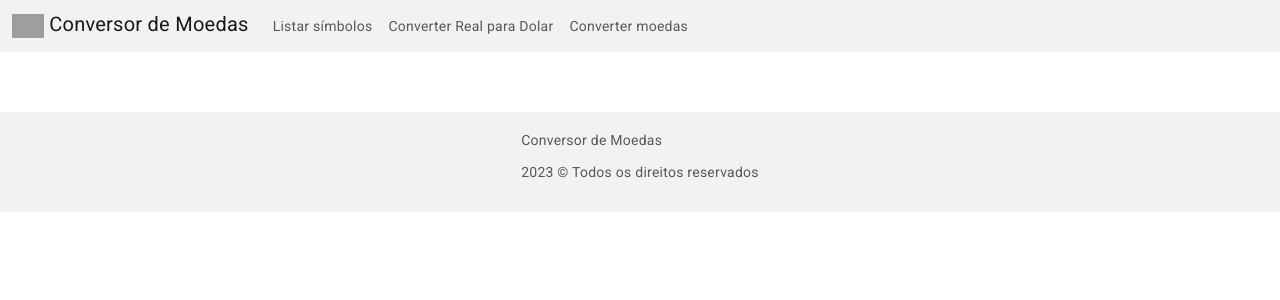
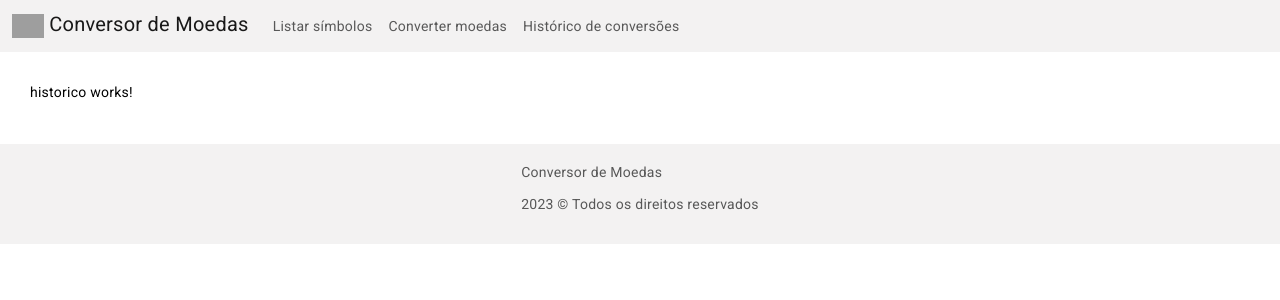
Before and after one commit to JoneilsonLima/conversor-de-moedas-Angular, an Angular app: page /historico in a window 1280 px wide. Before the commit this address led to /. Shown: the top 300 px of the page. Built offline with nearby package versions, Linux system fonts and the light colour scheme; grey boxes are pictures that could not be loaded.

Commit message:
feat: component historico adicionado

```diff
--- a/src/app/app-routing.module.ts
+++ b/src/app/app-routing.module.ts
@@ -1,3 +1,4 @@
+import { HistoricoComponent } from './components/paginas/historico/historico.component';
 import { ConverterMoedasComponent } from './components/paginas/converter-moedas/converter-moedas.component';
 import { ListagemMoedasComponent } from './components/paginas/listagem-moedas/listagem-moedas.component';
 import { HomeComponent } from './components/paginas/home/home.component';
@@ -7,7 +8,8 @@ import { RouterModule, Routes } from '@angular/router';
 const routes: Routes = [
   {path: '', component: HomeComponent},
   {path: 'listagem-moedas', component: ListagemMoedasComponent},
-  {path: 'converter-moedas', component: ConverterMoedasComponent}
+  {path: 'converter-moedas', component: ConverterMoedasComponent},
+  {path: 'historico', component: HistoricoComponent},
 ];
 
 @NgModule({
--- a/src/app/app.module.ts
+++ b/src/app/app.module.ts
@@ -22,6 +22,7 @@ import {MatSelectModule} from '@angular/material/select';
 import {MatTooltipModule} from '@angular/material/tooltip';
 import {MatSortModule} from '@angular/material/sort';
 import { FormsModule } from '@angular/forms';
+import { HistoricoComponent } from './components/paginas/historico/historico.component';
 
 @NgModule({
   declarations: [
@@ -32,6 +33,7 @@ import { FormsModule } from '@angular/forms';
     FooterComponent,
     TabelaMoedasComponent,
     ConverterMoedasComponent,
+    HistoricoComponent,
   ],
   imports: [
     BrowserModule,
--- a/src/app/components/header/header.component.html
+++ b/src/app/components/header/header.component.html
@@ -10,10 +10,10 @@
           <a class="nav-link" aria-current="page" routerLink="listagem-moedas" routerLinkActive="active">Listar símbolos</a>
         </li>
         <li class="nav-item">
-          <a class="nav-link" href="#">Converter Real para Dolar</a>
+          <a class="nav-link"  routerLink="converter-moedas" routerLinkActive="active">Converter moedas</a>
         </li>
         <li class="nav-item">
-          <a class="nav-link" href="#" routerLink="converter-moedas" routerLinkActive="active">Converter moedas</a>
+          <a class="nav-link" routerLink="historico">Histórico de conversões</a>
         </li>
       </ul>
     </div>
--- /dev/null
+++ b/src/app/components/paginas/historico/historico.component.html
@@ -0,0 +1 @@
+<p>historico works!</p>
```
Also changed, not shown: src/app/components/paginas/historico/historico.component.ts (added, +10 -0 lines), src/app/components/paginas/historico/historico.component.css (added), 1 other file (tests, documents, lock files or other folders).
